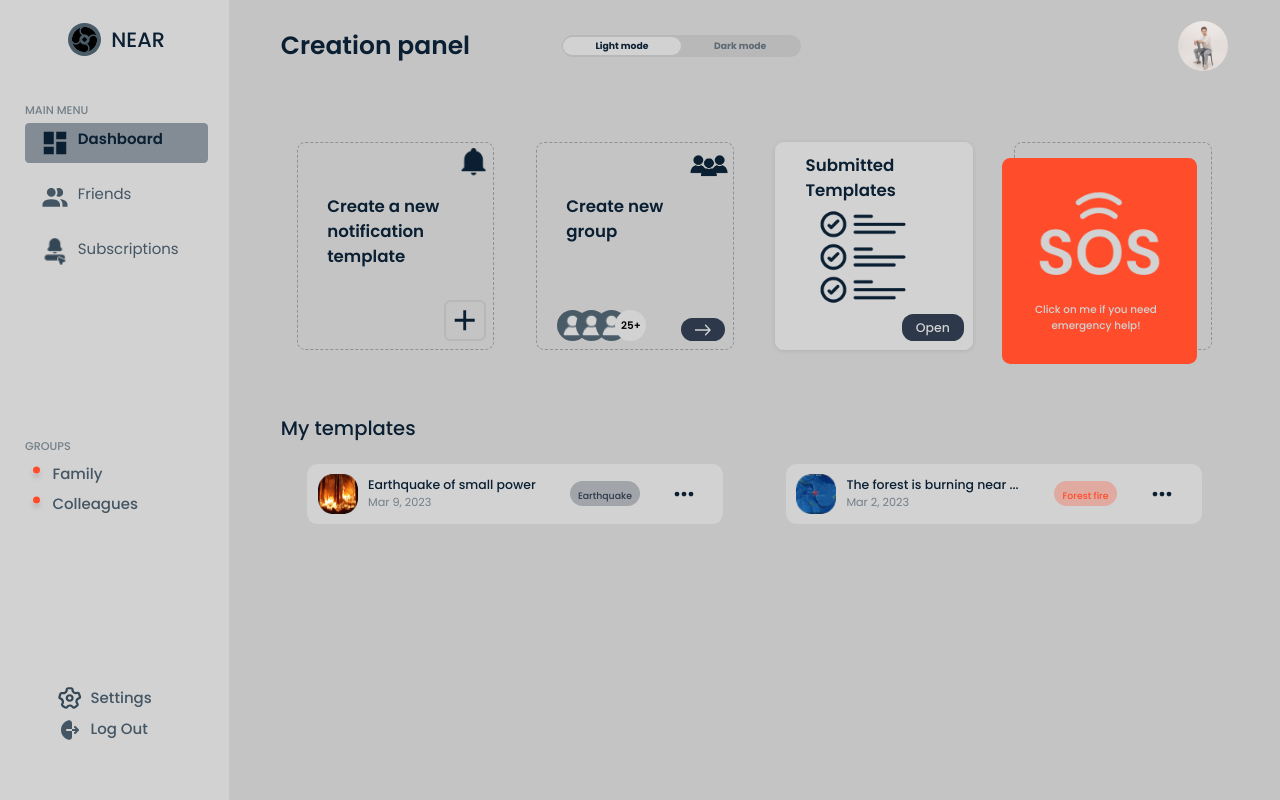
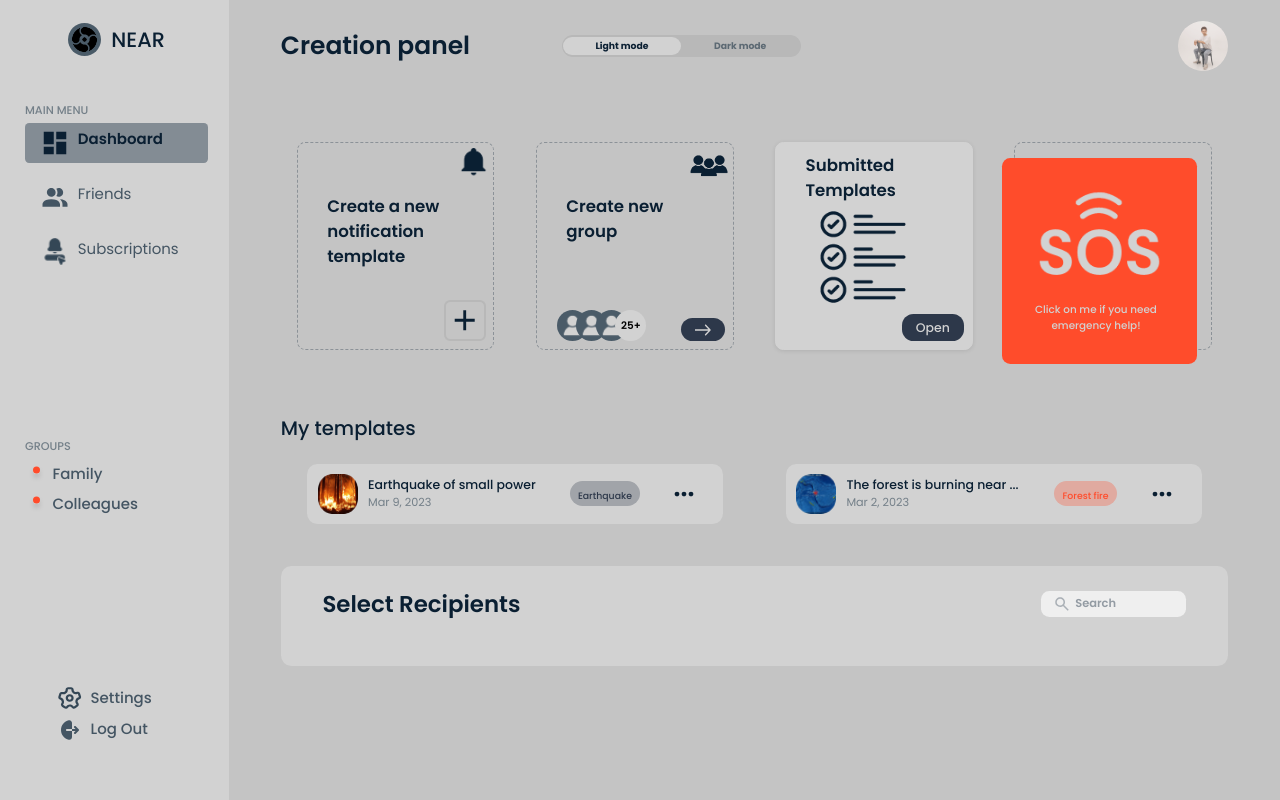
Before and after one commit to mattakvshi/NEAR-frontend, a React (Create React App) app: page /NEAR-frontend/mattakvshi in a window 1280 px wide. Built offline with nearby package versions, Linux system fonts and the light colour scheme.

Commit message:
started to make up the select recipients section

```diff
--- /dev/null
+++ b/src/components/MainAppComponents/ListWrapper/ListWrapper.jsx
@@ -0,0 +1,6 @@
+import './listWrapper.css';
+
+const ListWrapper = ({ children }) => {
+	return <div className='list-wrapper'>{children}</div>;
+};
+export default ListWrapper;
--- /dev/null
+++ b/src/components/MainAppComponents/ListWrapper/listWrapper.css
@@ -0,0 +1,7 @@
+.list-wrapper {
+	width: 100%;
+	min-height: 100px;
+
+	background-color: var(--light-bg);
+	border-radius: calc(var(--index) * 0.5);
+}
--- /dev/null
+++ b/src/components/MainAppComponents/ListWrapperHeader/ListWrapperHeader.jsx
@@ -0,0 +1,21 @@
+import './listWrapperHeader.css';
+
+import searchSvg from '../../../img/MainAppIcon/material-symbols_search.svg';
+
+const ListWrapperHeader = ({ title }) => {
+	return (
+		<div className='list-header-wrapper'>
+			<h2 className='list-header-wrapper__title'>{title}</h2>
+			<div className='search-wrapper'>
+				<img className='search-svg' src={searchSvg} alt='searchSvg' />
+				<input
+					id='search'
+					className='search-input'
+					type='text'
+					placeholder='Search'
+				/>
+			</div>
+		</div>
+	);
+};
+export default ListWrapperHeader;
--- /dev/null
+++ b/src/components/MainAppComponents/ListWrapperHeader/listWrapperHeader.css
@@ -0,0 +1,43 @@
+.list-header-wrapper {
+	display: flex;
+	flex-direction: row;
+	justify-content: space-between;
+	align-items: center;
+
+	width: 100%;
+
+	padding: calc(var(--index) * 1) calc(var(--index) * 2);
+}
+
+.list-header-wrapper__title {
+	color: var(--text-color-dark);
+	font-size: calc(var(--index) * 1.1);
+	font-weight: 600;
+}
+
+.search-wrapper {
+	display: flex;
+	flex-direction: row;
+	column-gap: calc(var(--index) * 0.2);
+
+	width: calc(var(--index) * 7);
+	background-color: var(--search-light);
+
+	border-radius: calc(var(--index) * 0.4);
+	padding: calc(var(--index) * 0.2) calc(var(--index) * 0.6);
+}
+.search-svg {
+	width: calc(var(--index) * 0.855);
+	height: calc(var(--index) * 0.855);
+}
+.search-input {
+	width: 80%;
+	color: var(--dark-placeholder);
+	font-size: calc(var(--index) * 0.55);
+}
+
+.search-input::placeholder {
+	color: var(--dark-placeholder);
+	font-size: calc(var(--index) * 0.55);
+	font-weight: 600;
+}
--- a/src/pages/MainAppPages/Dashboard/Dashboard.jsx
+++ b/src/pages/MainAppPages/Dashboard/Dashboard.jsx
@@ -12,6 +12,8 @@ import sos from '../../../img/MainAppIcon/Group 33514.png';
 import plus from '../../../img/MainAppIcon/Vector.svg';
 import profileTmpImg from '../../../img/NEAR-user-small.png';
 import arrow from '../../../img/MainAppIcon/Line 39.svg';
+import ListWrapper from '../../../components/MainAppComponents/ListWrapper/ListWrapper';
+import ListWrapperHeader from '../../../components/MainAppComponents/ListWrapperHeader/ListWrapperHeader';
 
 const Dashboard = ({ currentUser, preloaderSvg, useLocoScroll }) => {
 	const currentTemplatesList = () => {
@@ -43,7 +45,7 @@ const Dashboard = ({ currentUser, preloaderSvg, useLocoScroll }) => {
 	useEffect(() => {
 		if (timer === 0) {
 			clear();
-			console.log('отработал');
+			//console.log('отработал');
 		}
 	}, [timer]);
 
@@ -157,8 +159,11 @@ const Dashboard = ({ currentUser, preloaderSvg, useLocoScroll }) => {
 							)}
 						</ul>
 					</div>
+					<ListWrapper>
+						<ListWrapperHeader title={'Select Recipients'} />
+					</ListWrapper>
 					{/*Чтобы прокрутка до конца долистывала*/}
-					<div style={{ minHeight: '100px' }}></div>
+					<div style={{ minHeight: '200px' }}></div>
 				</section>
 			)}
 		</>
--- a/src/style/main.css
+++ b/src/style/main.css
@@ -4,6 +4,7 @@
 :root {
 	/* Light mode */
 	--extra-light: #e5e5e5;
+	--search-light: #efefef;
 
 	--light-bg: #d2d2d2;
 	--light-bg80: rgba(210, 210, 210, 0.8);
@@ -14,6 +15,7 @@
 
 	--dark-header: rgba(10, 31, 50, 0.67);
 	--dark-desc: rgba(10, 31, 50, 0.3);
+	--dark-placeholder: rgba(10, 31, 50, 0.4);
 	--text-color-dark: #0a1f32;
 
 	--text-color-medium-dark: #2d384a;
```
Also changed, not shown: src/img/MainAppIcon/material-symbols_search.svg (added).
